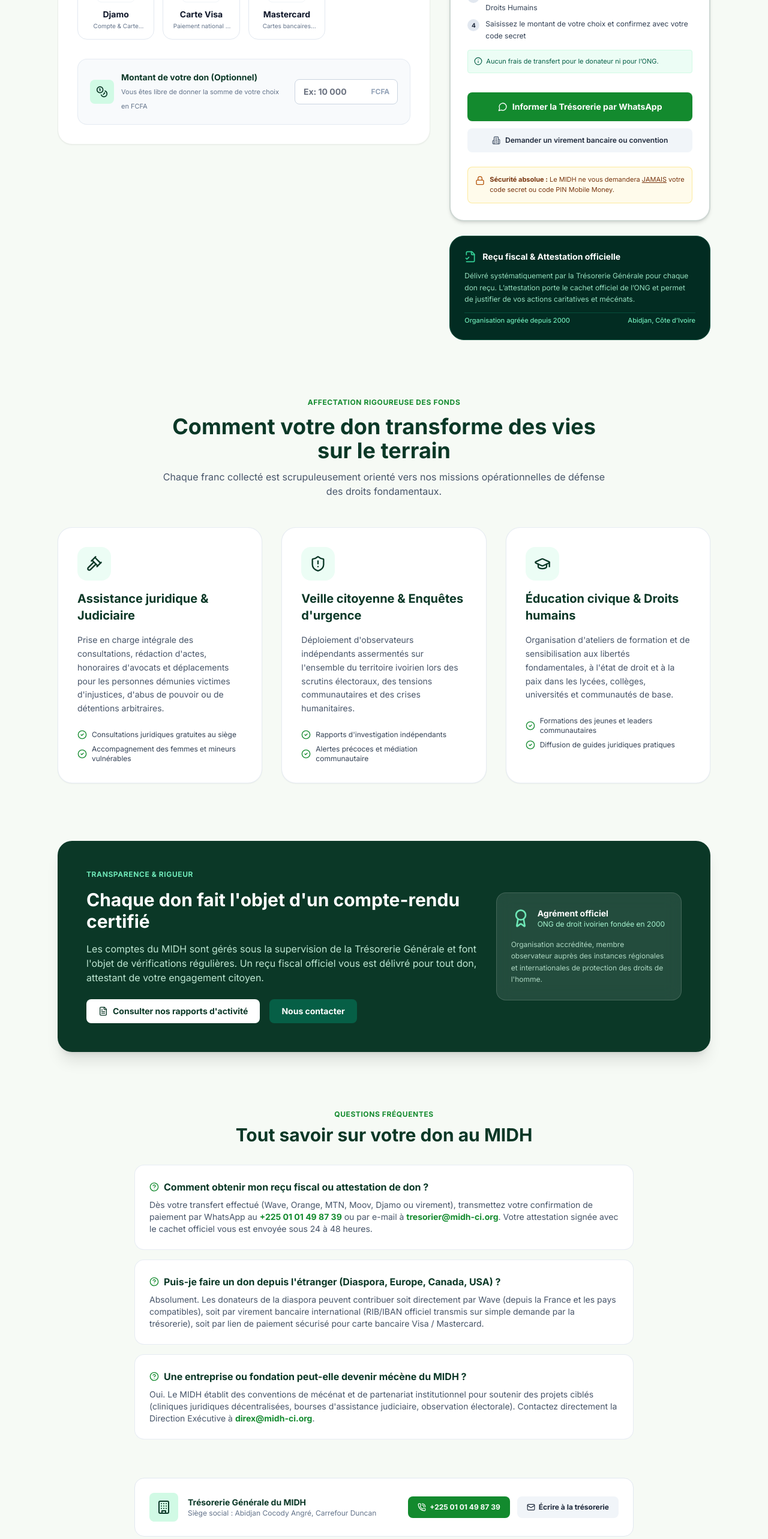
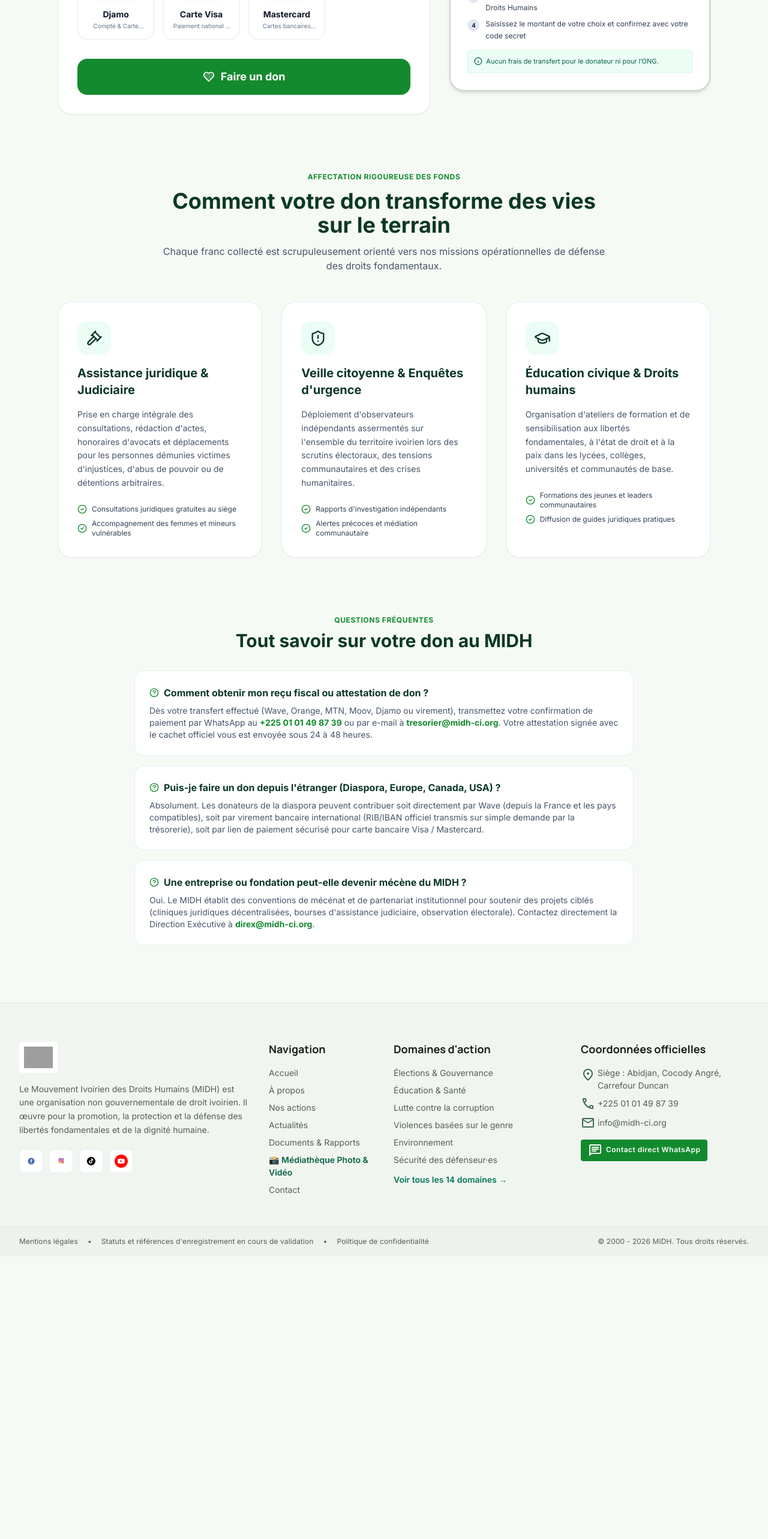
Before and after one commit to webdesigner-midh/midh, a Next.js app: page /don in a window 1280 px wide. Shown: the part 1100-3666 px from the top of the page at 60% size. After the commit the page ends 3195 px from the top, so only its background shows below. Built offline with nearby package versions, Linux system fonts and the light colour scheme; grey boxes are pictures that could not be loaded.

Commit message:
refactor(don): simplify donation page by removing boxed sections and adding Faire un don button

```diff
--- a/src/app/don/page.tsx
+++ b/src/app/don/page.tsx
@@ -1,21 +1,12 @@
 import type { Metadata } from 'next';
-import Link from 'next/link';
 import DonationModule from '@/components/don/DonationModule';
 import {
   Gavel,
   ShieldAlert,
   GraduationCap,
   Scale,
-  Award,
-  Users2,
-  CalendarCheck,
   CheckCircle2,
   HelpCircle,
-  Building,
-  PhoneCall,
-  Mail,
-  MapPin,
-  FileText,
 } from 'lucide-react';
 
 export const metadata: Metadata = {
@@ -187,54 +178,7 @@ export default function DonPage() {
         </div>
       </section>
 
-      {/* 4. Transparence, Gouvernance & Reçu Fiscal */}
-      <section className="max-w-6xl mx-auto px-4 sm:px-6 lg:px-8 mt-24">
-        <div className="bg-[#0B3827] text-white rounded-3xl p-8 sm:p-12 relative overflow-hidden shadow-xl">
-          <div className="relative z-10 grid grid-cols-1 lg:grid-cols-12 gap-8 items-center">
-            <div className="lg:col-span-8 flex flex-col gap-4">
-              <span className="text-xs font-bold uppercase tracking-wider text-emerald-300">
-                Transparence &amp; Rigueur
-              </span>
-              <h2 className="text-2xl sm:text-3xl font-extrabold text-white">
-                Chaque don fait l&apos;objet d&apos;un compte-rendu certifié
-              </h2>
-              <p className="text-sm sm:text-base text-emerald-100/90 leading-relaxed">
-                Les comptes du MIDH sont gérés sous la supervision de la Trésorerie Générale et font l&apos;objet de vérifications régulières. Un reçu fiscal officiel vous est délivré pour tout don, attestant de votre engagement citoyen.
-              </p>
-              <div className="flex flex-wrap gap-4 pt-2">
-                <Link
-                  href="/documents-rapports"
-                  className="inline-flex items-center gap-2 px-5 py-2.5 rounded-xl bg-white text-[#0B3827] text-xs sm:text-sm font-bold hover:bg-emerald-50 transition-colors shadow-sm"
-                >
-                  <FileText className="w-4 h-4" />
-                  <span>Consulter nos rapports d&apos;activité</span>
-                </Link>
-                <Link
-                  href="/contact"
-                  className="inline-flex items-center gap-2 px-5 py-2.5 rounded-xl bg-emerald-800 hover:bg-emerald-700 text-white text-xs sm:text-sm font-bold transition-colors"
-                >
-                  <span>Nous contacter</span>
-                </Link>
-              </div>
-            </div>
-
-            <div className="lg:col-span-4 bg-white/10 backdrop-blur-md rounded-2xl p-6 border border-white/15 flex flex-col gap-4">
-              <div className="flex items-center gap-3">
-                <Award className="w-8 h-8 text-emerald-300 flex-shrink-0" />
-                <div>
-                  <h4 className="text-sm font-bold text-white">Agrément officiel</h4>
-                  <p className="text-xs text-emerald-200">ONG de droit ivoirien fondée en 2000</p>
-                </div>
-              </div>
-              <p className="text-xs text-emerald-100/80 leading-relaxed">
-                Organisation accréditée, membre observateur auprès des instances régionales et internationales de protection des droits de l&apos;homme.
-              </p>
-            </div>
-          </div>
-        </div>
-      </section>
-
-      {/* 5. Foire Aux Questions (FAQ Spéciale Donateurs) */}
+      {/* 4. Foire Aux Questions (FAQ Spéciale Donateurs) */}
       <section className="max-w-4xl mx-auto px-4 sm:px-6 lg:px-8 mt-24 flex flex-col gap-8">
         <div className="text-center flex flex-col gap-2">
           <span className="text-xs font-bold uppercase tracking-wider text-[#138A2E]">
@@ -289,44 +233,6 @@ export default function DonPage() {
           </div>
         </div>
       </section>
-
-      {/* 6. Coordonnées Officielles de la Trésorerie */}
-      <section className="max-w-4xl mx-auto px-4 sm:px-6 lg:px-8 mt-16">
-        <div className="bg-white rounded-2xl p-6 border border-slate-200 flex flex-col sm:flex-row items-center justify-between gap-6">
-          <div className="flex items-center gap-4">
-            <div className="w-12 h-12 rounded-xl bg-emerald-100 text-[#0B3827] flex items-center justify-center flex-shrink-0">
-              <Building className="w-6 h-6" />
-            </div>
-            <div>
-              <h4 className="text-sm font-bold text-[#0B3827]">
-                Trésorerie Générale du MIDH
-              </h4>
-              <p className="text-xs text-slate-500">
-                Siège social : Abidjan Cocody Angré, Carrefour Duncan
-              </p>
-            </div>
-          </div>
-
-          <div className="flex items-center gap-3 w-full sm:w-auto">
-            <a
-              href="https://wa.me/2250101498739"
-              target="_blank"
-              rel="noopener noreferrer"
-              className="flex-1 sm:flex-none inline-flex items-center justify-center gap-1.5 px-4 py-2.5 rounded-xl bg-[#138A2E] hover:bg-[#0F7326] text-white text-xs font-bold transition-colors"
-            >
-              <PhoneCall className="w-3.5 h-3.5" />
-              <span>+225 01 01 49 87 39</span>
-            </a>
-            <Link
-              href="/contact"
-              className="flex-1 sm:flex-none inline-flex items-center justify-center gap-1.5 px-4 py-2.5 rounded-xl bg-slate-100 hover:bg-slate-200 text-slate-800 text-xs font-bold transition-colors"
-            >
-              <Mail className="w-3.5 h-3.5" />
-              <span>Écrire à la trésorerie</span>
-            </Link>
-          </div>
-        </div>
-      </section>
     </div>
   );
 }
--- a/src/components/don/DonationModule.tsx
+++ b/src/components/don/DonationModule.tsx
@@ -2,23 +2,12 @@
 
 import React, { useState } from 'react';
 import Image from 'next/image';
-import Link from 'next/link';
 import {
   Heart,
-  ShieldCheck,
   Copy,
   Check,
-  Lock,
-  FileCheck2,
-  PhoneCall,
-  Sparkles,
-  ArrowRight,
+  BadgeCheck,
   Info,
-  Building2,
-  BadgeCheck,
-  Send,
-  MessageCircle,
-  Coins,
 } from 'lucide-react';
 
 interface PaymentOperator {
@@ -177,22 +166,15 @@ const PAYMENT_OPERATORS: PaymentOperator[] = [
 
 export default function DonationModule() {
   const [selectedOperator, setSelectedOperator] = useState<PaymentOperator>(PAYMENT_OPERATORS[0]);
-  const [customAmount, setCustomAmount] = useState<string>('');
   const [copiedNumber, setCopiedNumber] = useState(false);
 
   const officialNumberDisplay = '01 01 49 87 39';
-  const cleanNumber = '2250101498739';
 
   const handleCopyNumber = () => {
     navigator.clipboard.writeText('0101498739');
     setCopiedNumber(true);
     setTimeout(() => setCopiedNumber(false), 2500);
   };
-
-  const amountText = customAmount ? ` de ${Number(customAmount).toLocaleString('fr-FR')} FCFA` : '';
-  const whatsappMessage = encodeURIComponent(
-    `Bonjour Trésorerie du MIDH,\n\nJe souhaite effectuer un don libre${amountText} via ${selectedOperator.name} pour soutenir vos actions de défense des droits humains.\n\nPourriez-vous m'accompagner et m'éditer mon reçu fiscal officiel ? Merci.`
-  );
 
   return (
     <div className="w-full flex flex-col gap-8">
@@ -271,37 +253,15 @@ export default function DonationModule() {
               })}
             </div>
 
-            {/* Champ Optionnel : Montant Libre Indicatif */}
-            <div className="mt-2 p-4 sm:p-5 bg-slate-50 rounded-2xl border border-slate-200/80 flex flex-col sm:flex-row items-center justify-between gap-4">
-              <div className="flex items-center gap-3">
-                <div className="w-10 h-10 rounded-xl bg-emerald-100 text-[#0B3827] flex items-center justify-center flex-shrink-0">
-                  <Coins className="w-5 h-5" />
-                </div>
-                <div>
-                  <label htmlFor="custom-amount-input" className="text-xs sm:text-sm font-bold text-[#0B3827] block">
-                    Montant de votre don (Optionnel)
-                  </label>
-                  <span className="text-[11px] text-slate-500">
-                    Vous êtes libre de donner la somme de votre choix en FCFA
-                  </span>
-                </div>
-              </div>
-
-              <div className="relative w-full sm:w-48">
-                <input
-                  id="custom-amount-input"
-                  type="number"
-                  min="500"
-                  step="500"
-                  placeholder="Ex: 10 000"
-                  value={customAmount}
-                  onChange={(e) => setCustomAmount(e.target.value)}
-                  className="w-full px-3.5 py-2.5 rounded-xl border border-slate-300 bg-white text-sm font-bold text-[#0B3827] focus:outline-none focus:ring-2 focus:ring-[#0B3827]"
-                />
-                <span className="absolute right-3.5 top-1/2 -translate-y-1/2 text-xs font-bold text-slate-400">
-                  FCFA
-                </span>
-              </div>
+            {/* Bouton « Faire un don » (prêt pour le futur agrégateur de paiement) */}
+            <div className="pt-2">
+              <button
+                type="button"
+                className="w-full inline-flex items-center justify-center gap-2.5 bg-[#138A2E] hover:bg-[#0F7326] active:scale-[0.99] text-white font-bold py-4 px-6 rounded-2xl text-base sm:text-lg transition-all shadow-sm hover:shadow-md cursor-pointer"
+              >
+                <Heart className="w-5 h-5 fill-white/20" />
+                <span>Faire un don</span>
+              </button>
             </div>
           </div>
         </div>
@@ -356,7 +316,7 @@ export default function DonationModule() {
                 <button
                   type="button"
                   onClick={handleCopyNumber}
-                  className="flex items-center gap-1.5 px-3 py-1.5 rounded-lg text-xs font-bold bg-emerald-600 hover:bg-emerald-700 text-white transition-colors"
+                  className="flex items-center gap-1.5 px-3 py-1.5 rounded-lg text-xs font-bold bg-emerald-600 hover:bg-emerald-700 text-white transition-colors cursor-pointer"
                 >
                   {copiedNumber ? (
                     <>
@@ -399,50 +359,6 @@ export default function DonationModule() {
                 </div>
               )}
             </div>
-
-            {/* Boutons d'Action Directs */}
-            <div className="flex flex-col gap-3 pt-2">
-              <a
-                href={`https://wa.me/${cleanNumber}?text=${whatsappMessage}`}
-                target="_blank"
-                rel="noopener noreferrer"
-                className="w-full flex items-center justify-center gap-2 bg-[#138A2E] hover:bg-[#0F7326] text-white font-bold py-3.5 px-4 rounded-xl text-sm transition-all shadow-sm hover:shadow"
-              >
-                <MessageCircle className="w-4 h-4" />
-                <span>Informer la Trésorerie par WhatsApp</span>
-              </a>
-
-              <Link
-                href="/contact"
-                className="w-full flex items-center justify-center gap-2 bg-slate-100 hover:bg-slate-200 text-slate-800 font-semibold py-3 px-4 rounded-xl text-xs transition-colors"
-              >
-                <Building2 className="w-3.5 h-3.5 text-slate-600" />
-                <span>Demander un virement bancaire ou convention</span>
-              </Link>
-            </div>
-
-            {/* Avertissement de Sécurité Strict */}
-            <div className="p-3 bg-amber-50 rounded-xl border border-amber-200/80 flex items-start gap-2 text-[11px] text-amber-900 leading-relaxed">
-              <Lock className="w-4 h-4 text-amber-700 flex-shrink-0 mt-0.5" />
-              <span>
-                <strong>Sécurité absolue :</strong> Le MIDH ne vous demandera <u>JAMAIS</u> votre code secret ou code PIN Mobile Money.
-              </span>
-            </div>
-          </div>
-
-          {/* Badge Reçu Fiscal & Certification */}
-          <div className="bg-emerald-950 text-emerald-50 rounded-3xl p-6 border border-emerald-900 shadow-sm flex flex-col gap-3">
-            <div className="flex items-center gap-2.5">
-              <FileCheck2 className="w-5 h-5 text-emerald-400" />
-              <h4 className="text-sm font-bold text-white">Reçu fiscal &amp; Attestation officielle</h4>
-            </div>
-            <p className="text-xs text-emerald-200/90 leading-relaxed">
-              Délivré systématiquement par la Trésorerie Générale pour chaque don reçu. L’attestation porte le cachet officiel de l’ONG et permet de justifier de vos actions caritatives et mécénats.
-            </p>
-            <div className="text-[11px] text-emerald-300 font-medium pt-1 border-t border-emerald-900 flex items-center justify-between">
-              <span>Organisation agréée depuis 2000</span>
-              <span>Abidjan, Côte d’Ivoire</span>
-            </div>
           </div>
         </div>
       </div>
```
